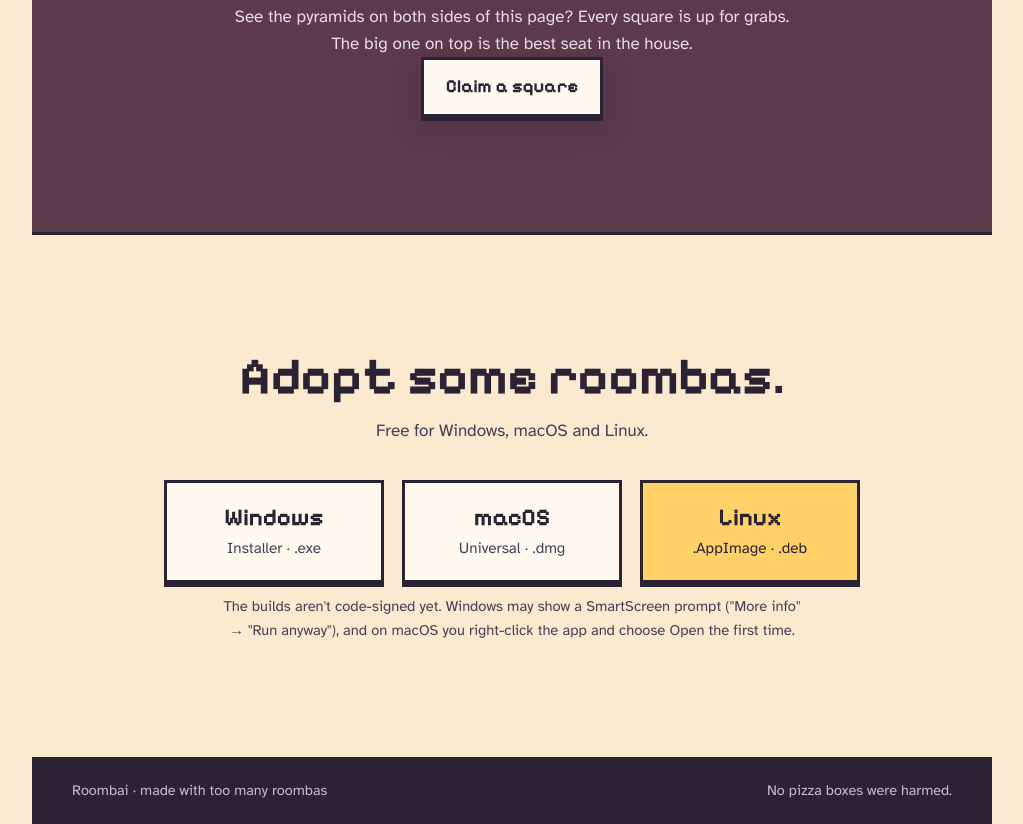
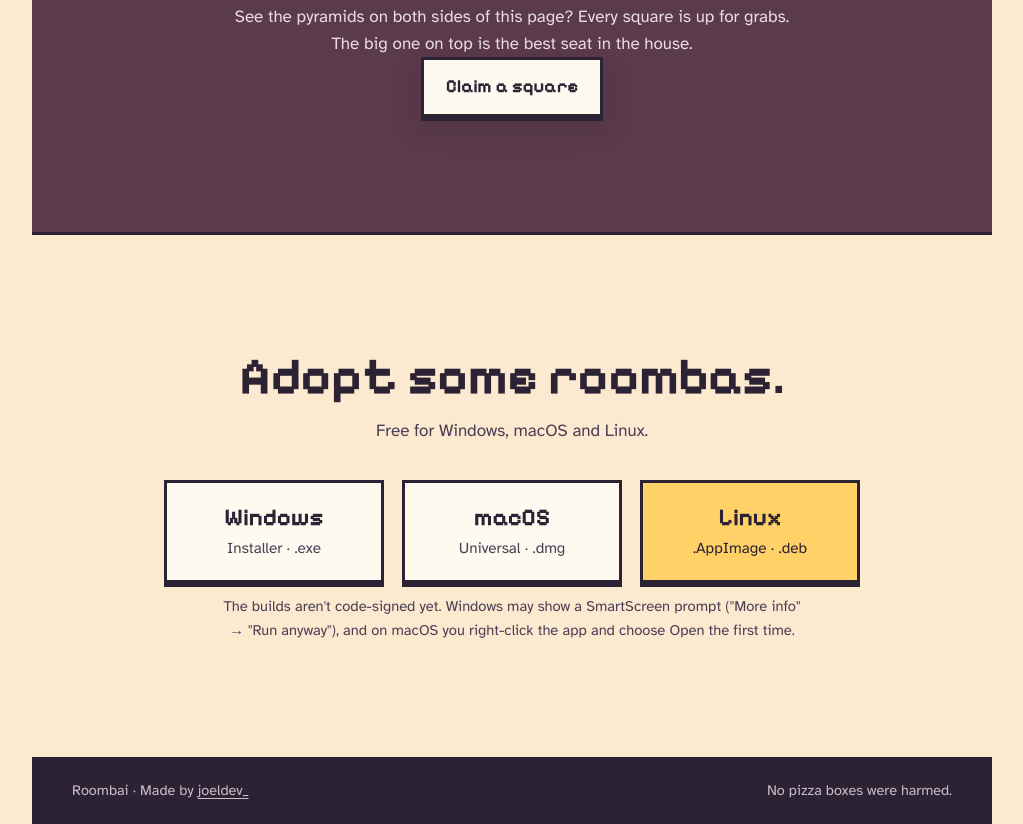
Before and after one commit to latinrev/roombai, an Electron app: page site/index.html in a window 1280 px wide. Shown: the part 4300-5124 px from the top of the page, without its empty margins (128-1151 px from the left). Drawn offline with Linux system fonts and the light colour scheme.

Commit message:
Credit joeldev_ in README and landing page

```diff
--- a/site/index.html
+++ b/site/index.html
@@ -187,7 +187,7 @@
 </main>
 
 <footer class="foot">
-  <span>Roombai · made with too many roombas</span>
+  <span>Roombai · Made by <a href="https://twitter.com/joeldev_">joeldev_</a></span>
   <span>No pizza boxes were harmed.</span>
 </footer>
 
```
Also changed, not shown: README.md.
